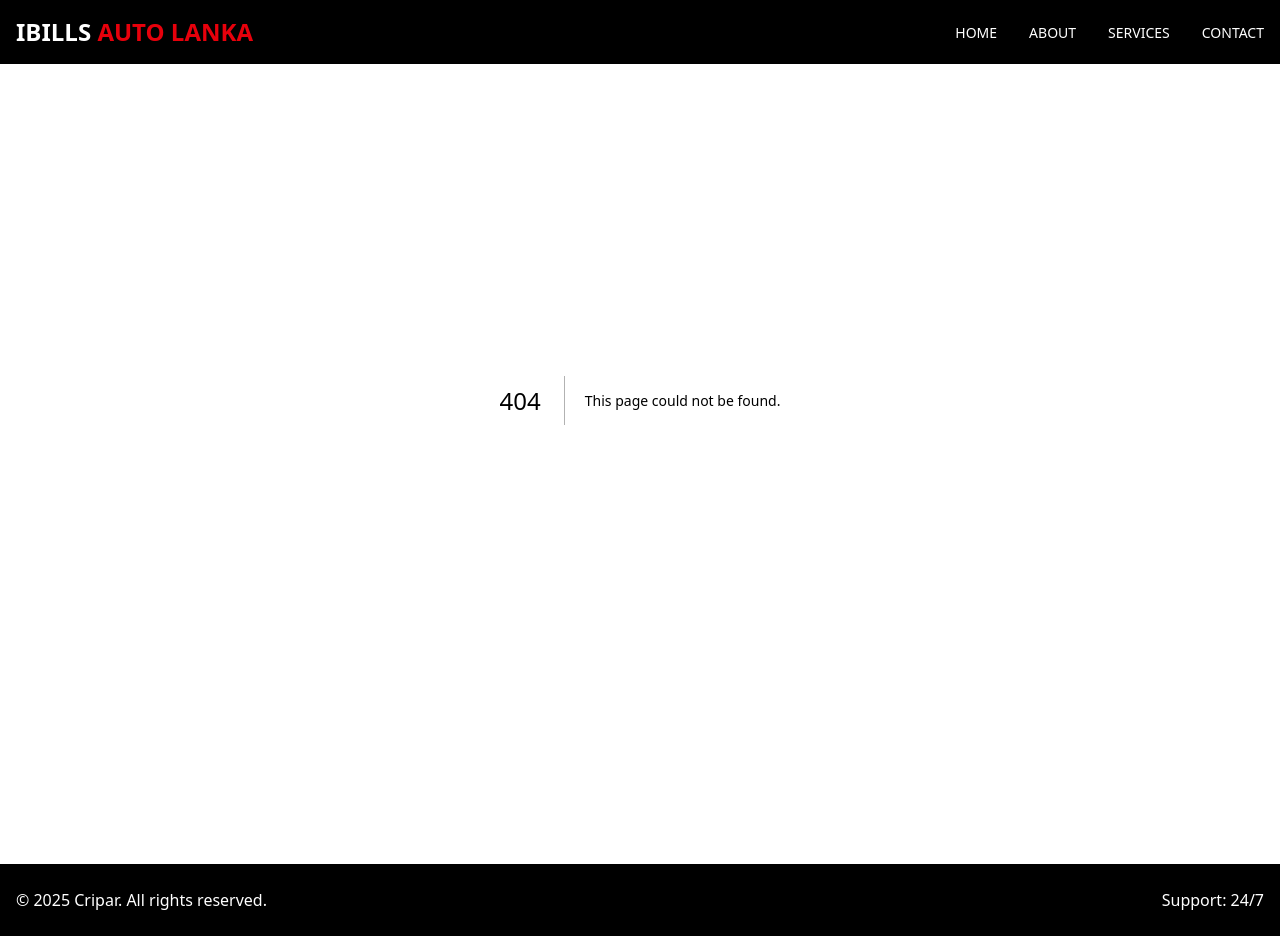
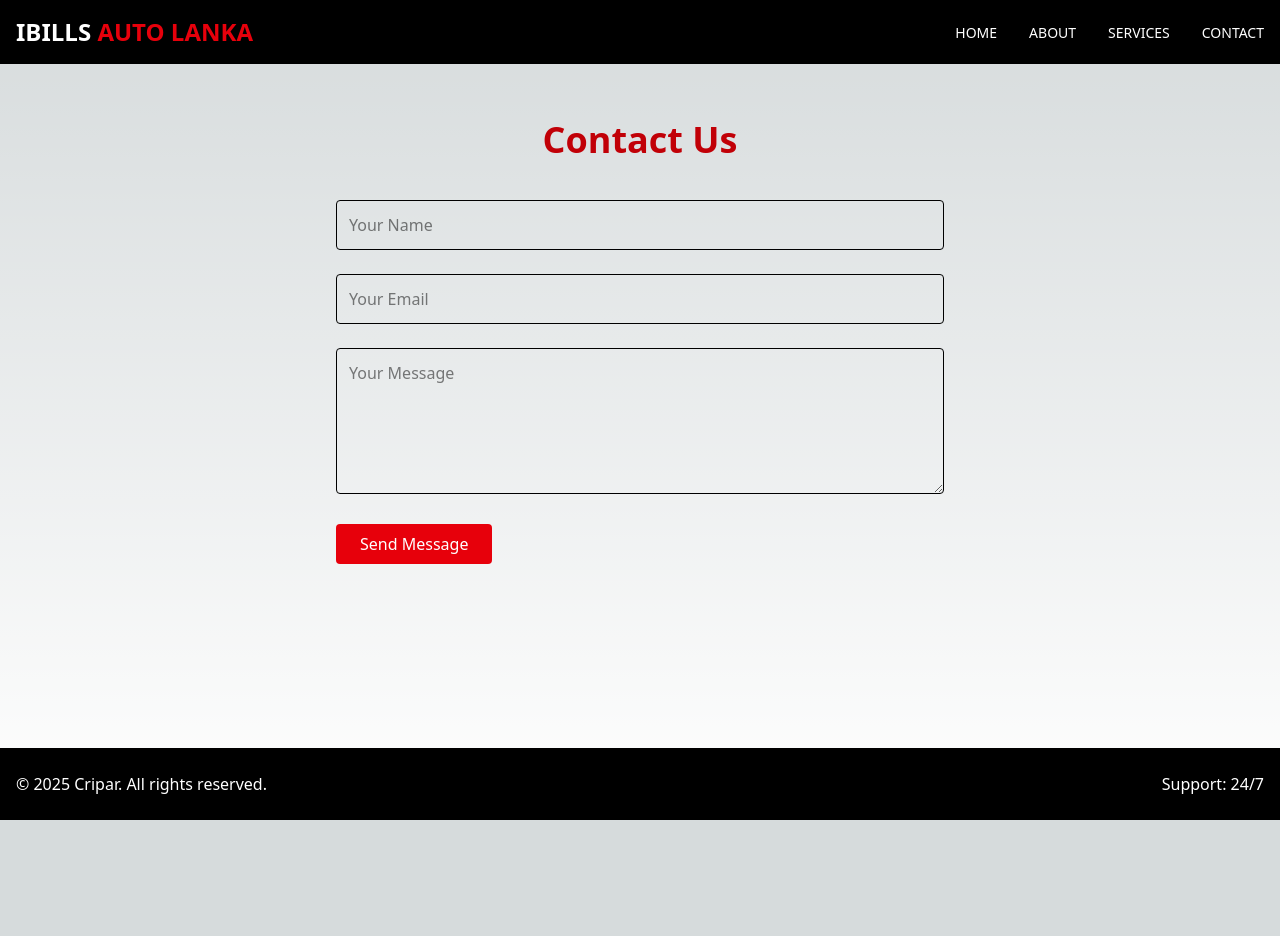
Before and after one commit to uthpala99131/IBILLS-Auto-Lanka, a Next.js app in the folder ibillsweb/: page /contact in a window 1280 px wide. Before the commit this address had no page. After the commit the page ends 820 px from the top, so only its background shows below. Built offline with nearby package versions, Linux system fonts and the light colour scheme.

Commit message:
update file

```diff
--- a/ibillsweb/next.config.mjs
+++ b/ibillsweb/next.config.mjs
@@ -1,4 +1,9 @@
-/** @type {import('next').NextConfig} */
-const nextConfig = {};
-
-export default nextConfig;
+// next.config.js
+module.exports = {
+    typescript: {
+      ignoreBuildErrors: true,
+    },
+    eslint: {
+      ignoreDuringBuilds: true,
+    },
+  };
--- /dev/null
+++ b/ibillsweb/src/pages/about.jsx
@@ -0,0 +1,38 @@
+// app/about.jsx
+import '../app/globals.css';
+import Navbar from "../components/Navbar";
+import Footer from "../components/Footer";
+
+export default function About() {
+  return (
+    <div className="flex flex-col min-h-screen">
+      <Navbar />
+
+      <main className="flex-grow py-30 px-6 max-w-6xl mx-auto w-full">
+        <h2 className="text-4xl font-bold mb-6 text-center text-red-700">About IBILLS</h2>
+        <p className="text-lg text-gray-700 leading-8 text-center mb-12">
+          IBILLS is a trusted name in car repair services. We combine technology and experience
+          to deliver the best automotive care in the industry. Our trained professionals offer
+          precision diagnostics, expert maintenance, and transparent pricing.
+        </p>
+
+        <div className="grid grid-cols-1 md:grid-cols-3 gap-6 text-center">
+          <div className="border p-6 rounded-lg shadow">
+            <h3 className="text-2xl font-semibold text-red-600">10+ Years Experience</h3>
+            <p>We've been helping vehicle owners for over a decade.</p>
+          </div>
+          <div className="border p-6 rounded-lg shadow">
+            <h3 className="text-2xl font-semibold text-red-600">Certified Mechanics</h3>
+            <p>Every mechanic is certified and trained for quality service.</p>
+          </div>
+          <div className="border p-6 rounded-lg shadow">
+            <h3 className="text-2xl font-semibold text-red-600">Thousands of Clients</h3>
+            <p>We’ve served thousands of satisfied customers.</p>
+          </div>
+        </div>
+      </main>
+
+      <Footer />
+    </div>
+  );
+}
--- /dev/null
+++ b/ibillsweb/src/pages/contact.jsx
@@ -0,0 +1,76 @@
+'use client';
+import { useState } from "react";
+import '../app/globals.css';
+import Navbar from "../components/Navbar";
+import Footer from "../components/Footer";
+
+export default function Contact() {
+  const [formData, setFormData] = useState({ name: "", email: "", message: "" });
+  const [responseMsg, setResponseMsg] = useState("");
+
+  const handleChange = (e) => {
+    setFormData({ ...formData, [e.target.name]: e.target.value });
+  };
+
+  const handleSubmit = async (e) => {
+    e.preventDefault();
+
+    const res = await fetch("http://localhost:5000/api/contact", {
+      method: "POST",
+      headers: { "Content-Type": "application/json" },
+      body: JSON.stringify(formData)
+    });
+
+    const data = await res.json();
+    setResponseMsg(data.message);
+    setFormData({ name: "", email: "", message: "" });
+  };
+
+  return (
+    <div className="flex flex-col min-h-screen">
+      <Navbar />
+
+      <main className="flex-grow py-30 px-4 sm:px-6 lg:px-8 max-w-2xl mx-auto w-full">
+        <h2 className="text-4xl font-bold text-center text-red-700 mb-10">Contact Us</h2>
+
+        <form onSubmit={handleSubmit} className="space-y-6">
+          <input
+            type="text"
+            name="name"
+            placeholder="Your Name"
+            value={formData.name}
+            onChange={handleChange}
+            className="w-full p-3 border rounded"
+            required
+          />
+          <input
+            type="email"
+            name="email"
+            placeholder="Your Email"
+            value={formData.email}
+            onChange={handleChange}
+            className="w-full p-3 border rounded"
+            required
+          />
+          <textarea
+            name="message"
+            placeholder="Your Message"
+            value={formData.message}
+            onChange={handleChange}
+            className="w-full p-3 border rounded"
+            rows="5"
+            required
+          ></textarea>
+
+          <button type="submit" className="bg-red-600 text-white py-2 px-6 rounded hover:bg-red-700">
+            Send Message
+          </button>
+
+          {responseMsg && <p className="text-green-600 mt-4">{responseMsg}</p>}
+        </form>
+      </main>
+
+      <Footer />
+    </div>
+  );
+}
--- /dev/null
+++ b/ibillsweb/src/pages/services.jsx
@@ -0,0 +1,36 @@
+// app/services.jsx
+import "../app/globals.css";
+import Navbar from "../components/Navbar";
+import Footer from "../components/Footer";
+import ServiceCard from "../components/ServiceCard";
+
+const services = [
+  { title: "Engine Diagnostics", desc: "Advanced computer diagnostics to find issues fast." },
+  { title: "Oil & Filter Change", desc: "Keep your car running smooth and clean." },
+  { title: "Brake Repair", desc: "Top-quality brake service for safety and performance." },
+  { title: "Battery Replacement", desc: "Quick and reliable battery change for any model." },
+  { title: "AC Repair", desc: "Stay cool with our efficient air conditioning service." },
+  { title: "Tire Services", desc: "Rotation, balancing, and new tire installation." },
+];
+
+export default function Services() {
+  return (
+    <div className="flex flex-col min-h-screen">
+      <Navbar />
+
+      <main className="flex-grow py-30 px-4 sm:px-6 lg:px-8 max-w-7xl mx-auto w-full">
+        <h2 className="text-4xl font-bold text-center text-red-700 mb-12">
+          Our Services
+        </h2>
+
+        <div className="grid gap-8 sm:grid-cols-2 lg:grid-cols-3">
+          {services.map((service, index) => (
+            <ServiceCard key={index} title={service.title} desc={service.desc} />
+          ))}
+        </div>
+      </main>
+
+      <Footer />
+    </div>
+  );
+}
```
Also changed, not shown: ibillsweb/src/app/page.js (renamed from ibillsweb/src/app/page.jsx).
